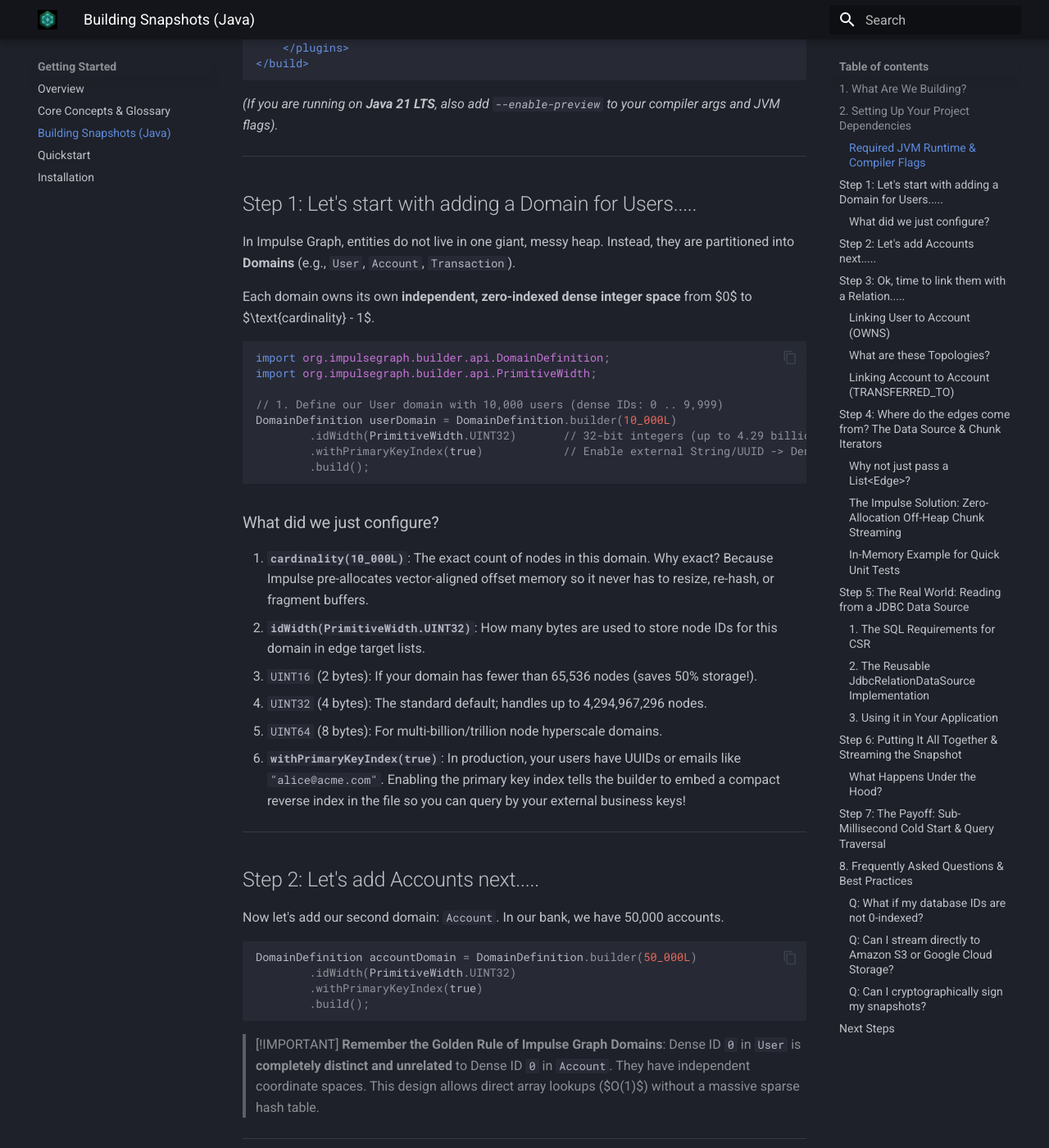
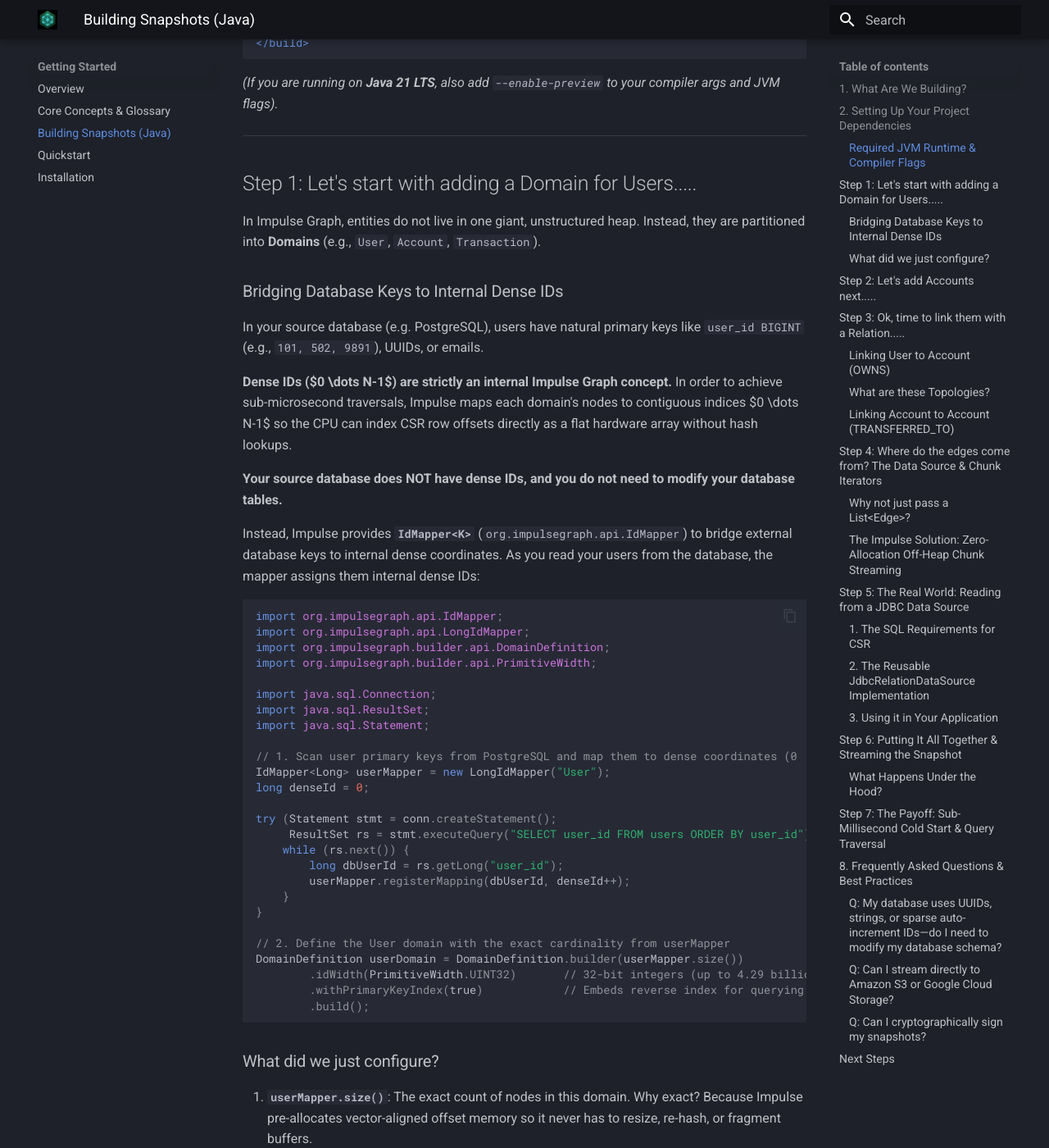
Before and after one commit to impulse-graph/impulse-website, an MkDocs documentation site: the page built from docs/getting-started/building-snapshots.md, in a window 1280 px wide and 1400 px high, scrolled down 2386 px. Shown: the whole window at 82% size. Built offline with MkDocs 1.6.1 and Material for MkDocs 9.7.7, drawn with Linux system fonts in a browser that asks for light colours; some of the changed text lies outside the part shown.

Commit message:
docs: clarify database primary keys vs internal dense IDs using IdMapper

````diff
--- a/docs/getting-started/building-snapshots.md
+++ b/docs/getting-started/building-snapshots.md
@@ -8,27 +8,27 @@ This guide will walk you through building your very first snapshot from scratch
 
 We will assume **zero starting knowledge** of snapshot internals. We'll start simple, explain every concept as we encounter it, and build up an `.imps` snapshot step-by-step for a real-world **FinTech & Banking Graph**.
 
-Along the way, you'll also learn how to stream millions of edges and attributes directly out of a **relational database (PostgreSQL, MySQL, SQLite) using JDBC** with bounded $O(\text{chunk})$ heap memory, so your JVM never runs out of RAM.
+Along the way, you'll also learn how to stream millions of edges and attributes directly out of a **relational database (PostgreSQL, MySQL, SQLite) using standard JDBC** with bounded $O(\text{chunk})$ heap memory, so your JVM never runs out of RAM.
 
 ---
 
 ## 1. What Are We Building?
 
-In our banking scenario, we have:
+In our banking scenario, our relational database has standard tables:
 
-1. **`User` Domain**: The customers of our bank. Each user has an `age` attribute and an external string business key (like an email or customer ID).
-2. **`Account` Domain**: Checking, savings, or investment accounts. Each account has a `balance` attribute.
-3. **`OWNS` Relation**: Connects a `User` to the `Account`(s) they own.
-4. **`TRANSFERRED_TO` Relation**: Connects an `Account` to other `Account`s where money was sent.
+1. **`users` Table**: Contains customers (`user_id BIGINT`, `name VARCHAR`, `age INT`).
+2. **`accounts` Table**: Contains accounts (`account_id BIGINT`, `balance DOUBLE`).
+3. **`user_accounts` Table**: Join table connecting users to accounts (`user_id BIGINT`, `account_id BIGINT`).
+4. **`account_transfers` Table**: Ledger of money transfers (`from_account_id BIGINT`, `to_account_id BIGINT`).
 
-Here is the graph topology we want to build:
+Here is the graph topology we want to construct:
 
 ```
- (User: 42) ──[:OWNS]──> (Account: 101) ──[:TRANSFERRED_TO]──> (Account: 205)
-                           (balance: $1500)                       (balance: $850)
+ (User: 101) ──[:OWNS]──> (Account: 5001) ──[:TRANSFERRED_TO]──> (Account: 7008)
+                            (balance: $1500)                        (balance: $850)
 ```
 
-Once built, we will be able to map this file into memory in **sub-milliseconds** and answer questions like: *"Which accounts received money from accounts owned by User 42?"* in **sub-microseconds**.
+Once built, we will be able to map this snapshot into memory in **sub-milliseconds** and answer questions like: *"Which accounts received money from accounts owned by User 101?"* in **sub-microseconds**.
 
 ---
 
@@ -45,7 +45,7 @@ First, add the Impulse Graph Java dependencies to your `pom.xml`. The snapshot b
         <version>0.9.0</version>
     </dependency>
 
-    <!-- Public API (DomainView, traversals, bitsets) -->
+    <!-- Public API (DomainView, IdMapper, traversals, bitsets) -->
     <dependency>
         <groupId>org.impulsegraph</groupId>
         <artifactId>impulse-api</artifactId>
@@ -98,24 +98,50 @@ Impulse Graph uses Java Foreign Function & Memory (FFM) and vector acceleration.
 
 ## Step 1: Let's start with adding a Domain for Users.....
 
-In Impulse Graph, entities do not live in one giant, messy heap. Instead, they are partitioned into **Domains** (e.g., `User`, `Account`, `Transaction`).
+In Impulse Graph, entities do not live in one giant, unstructured heap. Instead, they are partitioned into **Domains** (e.g., `User`, `Account`, `Transaction`).
 
-Each domain owns its own **independent, zero-indexed dense integer space** from $0$ to $\text{cardinality} - 1$.
+### Bridging Database Keys to Internal Dense IDs
+
+In your source database (e.g. PostgreSQL), users have natural primary keys like `user_id BIGINT` (e.g., `101, 502, 9891`), UUIDs, or emails.
+
+**Dense IDs ($0 \dots N-1$) are strictly an internal Impulse Graph concept.** In order to achieve sub-microsecond traversals, Impulse maps each domain's nodes to contiguous indices $0 \dots N-1$ so the CPU can index CSR row offsets directly as a flat hardware array without hash lookups.
+
+**Your source database does NOT have dense IDs, and you do not need to modify your database tables.**
+
+Instead, Impulse provides **`IdMapper<K>`** (`org.impulsegraph.api.IdMapper`) to bridge external database keys to internal dense coordinates. As you read your users from the database, the mapper assigns them internal dense IDs:
 
 ```java
+import org.impulsegraph.api.IdMapper;
+import org.impulsegraph.api.LongIdMapper;
 import org.impulsegraph.builder.api.DomainDefinition;
 import org.impulsegraph.builder.api.PrimitiveWidth;
 
-// 1. Define our User domain with 10,000 users (dense IDs: 0 .. 9,999)
-DomainDefinition userDomain = DomainDefinition.builder(10_000L)
+import java.sql.Connection;
+import java.sql.ResultSet;
+import java.sql.Statement;
+
+// 1. Scan user primary keys from PostgreSQL and map them to dense coordinates (0 .. N-1)
+IdMapper<Long> userMapper = new LongIdMapper("User");
+long denseId = 0;
+
+try (Statement stmt = conn.createStatement();
+     ResultSet rs = stmt.executeQuery("SELECT user_id FROM users ORDER BY user_id")) {
+    while (rs.next()) {
+        long dbUserId = rs.getLong("user_id");
+        userMapper.registerMapping(dbUserId, denseId++);
+    }
+}
+
+// 2. Define the User domain with the exact cardinality from userMapper
+DomainDefinition userDomain = DomainDefinition.builder(userMapper.size())
         .idWidth(PrimitiveWidth.UINT32)       // 32-bit integers (up to 4.29 billion nodes)
-        .withPrimaryKeyIndex(true)            // Enable external String/UUID -> Dense ID lookup
+        .withPrimaryKeyIndex(true)            // Embeds reverse index for querying by database key
         .build();
 ```
 
 ### What did we just configure?
 
-1. **`cardinality(10_000L)`**:
+1. **`userMapper.size()`**:
    The exact count of nodes in this domain. Why exact? Because Impulse pre-allocates vector-aligned offset memory so it never has to resize, re-hash, or fragment buffers.
 2. **`idWidth(PrimitiveWidth.UINT32)`**:
    How many bytes are used to store node IDs for this domain in edge target lists.
@@ -123,16 +149,27 @@ DomainDefinition userDomain = DomainDefinition.builder(10_000L)
    * `UINT32` (4 bytes): The standard default; handles up to 4,294,967,296 nodes.
    * `UINT64` (8 bytes): For multi-billion/trillion node hyperscale domains.
 3. **`withPrimaryKeyIndex(true)`**:
-   In production, your users have UUIDs or emails like `"alice@acme.com"`. Enabling the primary key index tells the builder to embed a compact reverse index in the file so you can query by your external business keys!
+   Tells the builder to embed a compact reverse index in the `.imps` file so you can resolve your original database primary keys (`user_id`, UUIDs, emails) to dense IDs at query time!
 
 ---
 
 ## Step 2: Let's add Accounts next.....
 
-Now let's add our second domain: `Account`. In our bank, we have 50,000 accounts.
+Now let's add our second domain: `Account`. In our database, accounts also have their own primary keys (`account_id BIGINT`):
 
 ```java
-DomainDefinition accountDomain = DomainDefinition.builder(50_000L)
+IdMapper<Long> accountMapper = new LongIdMapper("Account");
+long accDenseId = 0;
+
+try (Statement stmt = conn.createStatement();
+     ResultSet rs = stmt.executeQuery("SELECT account_id FROM accounts ORDER BY account_id")) {
+    while (rs.next()) {
+        long dbAccountId = rs.getLong("account_id");
+        accountMapper.registerMapping(dbAccountId, accDenseId++);
+    }
+}
+
+DomainDefinition accountDomain = DomainDefinition.builder(accountMapper.size())
         .idWidth(PrimitiveWidth.UINT32)
         .withPrimaryKeyIndex(true)
         .build();
@@ -140,7 +177,7 @@ DomainDefinition accountDomain = DomainDefinition.builder(50_000L)
 
 > [!IMPORTANT]
 > **Remember the Golden Rule of Impulse Graph Domains**:
-> Dense ID `0` in `User` is **completely distinct and unrelated** to Dense ID `0` in `Account`. They have independent coordinate spaces. This design allows direct array lookups ($O(1)$) without a massive sparse hash table.
+> Internal Dense ID `0` in `User` is **completely distinct and unrelated** to Internal Dense ID `0` in `Account`. Each domain has its own independent coordinate space ($0 \dots N_d-1$). This allows direct array lookups ($O(1)$) without a massive sparse hash table.
 
 ---
 
@@ -208,64 +245,17 @@ Instead of creating Java objects, the builder allocates a small, fixed-size off-
 
 Once written to disk, the builder reuses the same buffer for the next chunk. **Heap memory usage remains bounded to a few kilobytes, even when processing billions of edges.**
 
-### In-Memory Example for Quick Unit Tests
-
-For tests or small datasets, you can wrap an in-memory list with a simple adapter:
-
-```java
-import org.impulsegraph.builder.spi.EdgeChunkIterator;
-import org.impulsegraph.builder.spi.RelationDataSource;
-import java.lang.foreign.MemorySegment;
-import java.lang.foreign.ValueLayout;
-import java.util.List;
-
-public record SimpleEdge(long src, long tgt) {}
-
-public class SimpleEdgeSource implements RelationDataSource {
-    private final List<SimpleEdge> edges;
-
-    public SimpleEdgeSource(List<SimpleEdge> edges) {
-        this.edges = List.copyOf(edges);
-    }
-
-    @Override
-    public long getEdgeCount() {
-        return edges.size();
-    }
-
-    @Override
-    public EdgeChunkIterator getEdges() {
-        return new EdgeChunkIterator() {
-            private int index = 0;
-
-            @Override
-            public boolean hasNext() {
-                return index < edges.size();
-            }
-
-            @Override
-            public int nextChunk(MemorySegment srcIds, MemorySegment tgtIds, int limit) {
-                int count = 0;
-                while (index < edges.size() && count < limit) {
-                    SimpleEdge e = edges.get(index++);
-                    srcIds.setAtIndex(ValueLayout.JAVA_INT_UNALIGNED, count, (int) e.src());
-                    tgtIds.setAtIndex(ValueLayout.JAVA_INT_UNALIGNED, count, (int) e.tgt());
-                    count++;
-                }
-                return count;
-            }
-        };
-    }
-}
-```
-
 ---
 
 ## Step 5: The Real World: Reading from a JDBC Data Source
 
-In real enterprise systems, your graph data lives in a relational database—like **PostgreSQL, MySQL, Oracle, Snowflake, or SQLite**.
+In real enterprise systems, your graph data lives in a relational database.
 
-Let's write a production-ready, reusable **`JdbcRelationDataSource`** that streams edges directly from an SQL query via standard `java.sql`.
+Notice our SQL tables use **natural, standard database column names**:
+* Table `user_accounts`: Foreign keys `(user_id, account_id)`
+* Table `account_transfers`: Foreign keys `(from_account_id, to_account_id)`
+
+There are **no dense ID columns in the database**. The JDBC streaming adapter uses our `IdMapper` instances to translate database keys into Impulse dense IDs on the fly!
 
 ### 1. The SQL Requirements for CSR
 To stream edges into a CSR matrix:
@@ -277,6 +267,7 @@ To stream edges into a CSR matrix:
 ```java
 package com.example.builder;
 
+import org.impulsegraph.api.IdMapper;
 import org.impulsegraph.builder.spi.EdgeChunkIterator;
 import org.impulsegraph.builder.spi.RelationDataSource;
 
@@ -290,8 +281,8 @@ import java.sql.Statement;
 
 /**
  * High-performance JDBC streaming edge source.
- * Streams edges directly from a relational database into off-heap MemorySegments
- * with bounded O(chunk) heap footprint.
+ * Reads standard relational database tables and maps primary/foreign keys
+ * to Impulse dense IDs on the fly into off-heap MemorySegments with O(chunk) heap footprint.
  */
 public class JdbcRelationDataSource implements RelationDataSource {
 
@@ -299,11 +290,19 @@ public class JdbcRelationDataSource implements RelationDataSource {
     private final String countQuery;
     private final String edgeQuery;
     private final long edgeCount;
+    private final IdMapper<Long> sourceMapper;
+    private final IdMapper<Long> targetMapper;
 
-    public JdbcRelationDataSource(Connection connection, String countQuery, String edgeQuery) throws SQLException {
+    public JdbcRelationDataSource(Connection connection,
+                                  String countQuery,
+                                  String edgeQuery,
+                                  IdMapper<Long> sourceMapper,
+                                  IdMapper<Long> targetMapper) throws SQLException {
         this.connection = connection;
         this.countQuery = countQuery;
         this.edgeQuery = edgeQuery;
+        this.sourceMapper = sourceMapper;
+        this.targetMapper = targetMapper;
 
         // 1. Fast exact edge count for header pre-allocation
         try (Statement stmt = connection.createStatement();
@@ -354,25 +349,30 @@ public class JdbcRelationDataSource implements RelationDataSource {
                         int tWidth = limit > 0 ? (int) (tgtIds.byteSize() / limit) : 4;
 
                         while (hasNextRow && count < limit) {
-                            long src = rs.getLong(1);
-                            long tgt = rs.getLong(2);
+                            // Read natural database primary/foreign keys from SQL result set
+                            long dbSourceKey = rs.getLong(1);
+                            long dbTargetKey = rs.getLong(2);
 
-                            // Write source node ID formatted to domain integer width
+                            // Translate database keys to internal Impulse dense IDs (0 .. N-1)
+                            long srcDenseId = sourceMapper.getId(dbSourceKey);
+                            long tgtDenseId = targetMapper.getId(dbTargetKey);
+
+                            // Write source dense ID formatted to domain integer width
                             if (sWidth == 2) {
-                                srcIds.setAtIndex(ValueLayout.JAVA_SHORT_UNALIGNED, count, (short) src);
+                                srcIds.setAtIndex(ValueLayout.JAVA_SHORT_UNALIGNED, count, (short) srcDenseId);
                             } else if (sWidth == 8) {
-                                srcIds.setAtIndex(ValueLayout.JAVA_LONG_UNALIGNED, count, src);
+                                srcIds.setAtIndex(ValueLayout.JAVA_LONG_UNALIGNED, count, srcDenseId);
                             } else {
-                                srcIds.setAtIndex(ValueLayout.JAVA_INT_UNALIGNED, count, (int) src);
+                                srcIds.setAtIndex(ValueLayout.JAVA_INT_UNALIGNED, count, (int) srcDenseId);
                             }
 
-                            // Write target node ID formatted to domain integer width
+                            // Write target dense ID formatted to domain integer width
                             if (tWidth == 2) {
-                                tgtIds.setAtIndex(ValueLayout.JAVA_SHORT_UNALIGNED, count, (short) tgt);
+                                tgtIds.setAtIndex(ValueLayout.JAVA_SHORT_UNALIGNED, count, (short) tgtDenseId);
                             } else if (tWidth == 8) {
-                                tgtIds.setAtIndex(ValueLayout.JAVA_LONG_UNALIGNED, count, tgt);
+                                tgtIds.setAtIndex(ValueLayout.JAVA_LONG_UNALIGNED, count, tgtDenseId);
                             } else {
-                                tgtIds.setAtIndex(ValueLayout.JAVA_INT_UNALIGNED, count, (int) tgt);
+                                tgtIds.setAtIndex(ValueLayout.JAVA_INT_UNALIGNED, count, (int) tgtDenseId);
                             }
 
                             count++;
@@ -399,23 +399,29 @@ public class JdbcRelationDataSource implements RelationDataSource {
 
 ### 3. Using it in Your Application
 
-Connecting your database to `SnapshotBuilder` is now as simple as providing the SQL query:
+Connecting your database to `SnapshotBuilder` is now as simple as querying your standard database tables:
 
 ```java
 Connection conn = DriverManager.getConnection("jdbc:postgresql://localhost:5432/bank_db", "user", "pass");
 
 // OWNS Relation: User -> Account
+// Uses natural database foreign keys: user_id and account_id
 RelationDataSource ownsDataSource = new JdbcRelationDataSource(
         conn,
         "SELECT COUNT(*) FROM user_accounts",
-        "SELECT user_dense_id, account_dense_id FROM user_accounts ORDER BY user_dense_id"
+        "SELECT user_id, account_id FROM user_accounts ORDER BY user_id",
+        userMapper,
+        accountMapper
 );
 
 // TRANSFERRED_TO Relation: Account -> Account
+// Uses natural database foreign keys: from_account_id and to_account_id
 RelationDataSource transferDataSource = new JdbcRelationDataSource(
         conn,
         "SELECT COUNT(*) FROM account_transfers",
-        "SELECT from_account_id, to_account_id FROM account_transfers ORDER BY from_account_id"
+        "SELECT from_account_id, to_account_id FROM account_transfers ORDER BY from_account_id",
+        accountMapper,
+        accountMapper
 );
 ```
 
@@ -495,11 +501,11 @@ try (Arena arena = Arena.ofShared()) {
     ImpulseGraphSnapshot graph = loaded.getGraph();
 
     // 2. Execute a 2-hop vector traversal:
-    // User(42) -[:OWNS]-> Account -[:TRANSFERRED_TO]-> Destination Accounts
+    // User(0) -[:OWNS]-> Account -[:TRANSFERRED_TO]-> Destination Accounts
     DomainView userDomain = graph.domain("User");
 
     long q0 = System.nanoTime();
-    List<Long> destinationAccounts = userDomain.from(42)
+    List<Long> destinationAccounts = userDomain.from(0)
             .out("OWNS")
             .out("TRANSFERRED_TO")
             .toList();
@@ -515,13 +521,10 @@ try (Arena arena = Arena.ofShared()) {
 
 ## 8. Frequently Asked Questions & Best Practices
 
-### Q: What if my database IDs are not 0-indexed?
-Impulse Graph domains require dense integer IDs $0 \dots N-1$. If your SQL table has sparse IDs (e.g. `102, 584, 99938`), you can either:
-1. Generate dense IDs in SQL using the standard window function:
-   ```sql
-   SELECT id, DENSE_RANK() OVER (ORDER BY id) - 1 AS dense_id FROM users;
-   ```
-2. Or use Impulse's built-in `StringIdMapper` / `UuidIdMapper` in `impulse-api` during ingestion.
+### Q: My database uses UUIDs, strings, or sparse auto-increment IDs—do I need to modify my database schema?
+**No!** Dense IDs are strictly an **Impulse Graph internal storage mechanism** designed for off-heap direct array indexing ($0 \dots N-1$). Your source database schema remains 100% standard and untouched. You never need to add artificial `dense_id` columns to your database tables.
+
+During ingestion, Impulse's `IdMapper` (`LongIdMapper`, `UuidIdMapper`, `StringIdMapper`) maps your database keys to dense IDs on the fly in memory. At query time, enabling `withPrimaryKeyIndex(true)` allows you to query directly using your database keys.
 
 ### Q: Can I stream directly to Amazon S3 or Google Cloud Storage?
 **Yes!** `SnapshotBuilder` features single-pass S3 streaming semantics:
````
Also changed, not shown: other parts of docs/getting-started/building-snapshots.md (+2 -6 lines).
